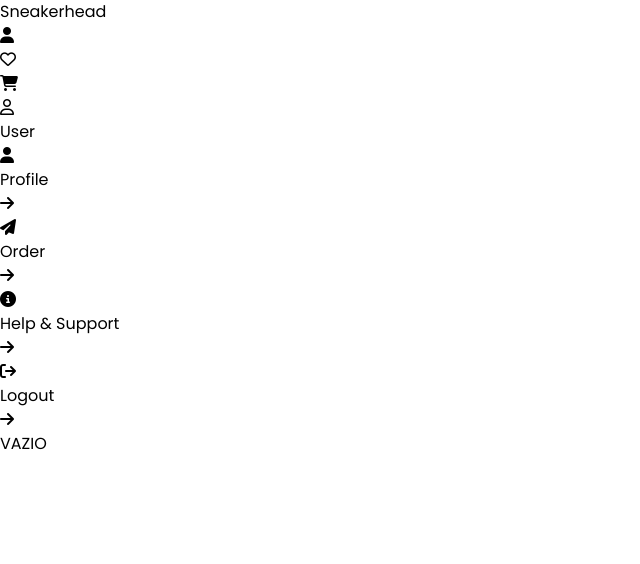
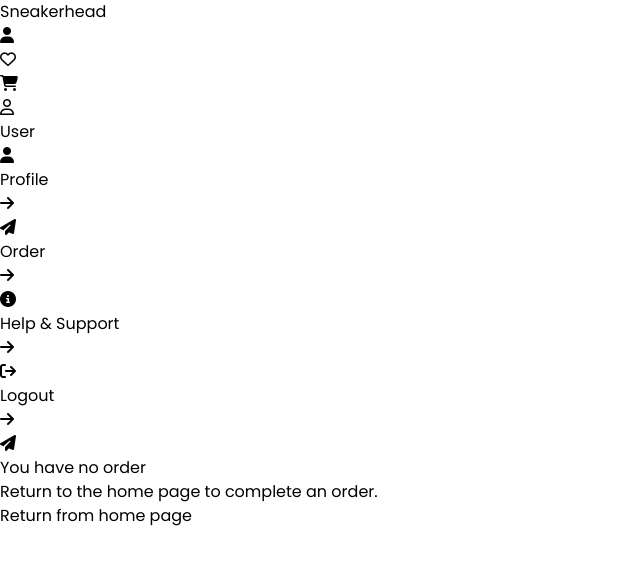
Before and after one commit to RonaldoFidelis/Shop-cart, a React (Vite) app: page /order in a window 1280 px wide. Shown: the top 564 px of the page, without its empty margins (0-640 px from the left). Built offline with nearby package versions, Linux system fonts and the light colour scheme.

Commit message:
Adjust components shopcart and checkout

```diff
--- a/src/class/Checkout.ts
+++ b/src/class/Checkout.ts
@@ -3,14 +3,17 @@
 import { ItemOrder } from "../interface/itemOrder";
 import { InterfaceOrder } from "../interface/order";
 import { Sneaker } from "../interface/sneaker";
+import { Redirector } from "./Redirector";
 
 export class Checkout implements InterfaceCheckout{
   shopCart: Cart;
   order: InterfaceOrder;
+  redirector: Redirector;
 
-  constructor(shopCart: Cart, order: InterfaceOrder) {
+  constructor(shopCart: Cart, order: InterfaceOrder, redirector: Redirector) {
     this.shopCart = shopCart;
     this.order = order;
+    this.redirector = redirector;
   }
 
   finalizeWish(sneaker: Sneaker[] ,total: number): void {
@@ -21,7 +24,8 @@
       total: total,
     };
     console.log('Nova ordem:',newOrder);
-    console.log(sneaker);
+    //this.order.receivedOrder();
     this.shopCart.clearCart();
+    this.redirector.navigateToOrder();
   }
 }
--- a/src/class/Order.ts
+++ b/src/class/Order.ts
@@ -24,5 +24,4 @@
   editOrder(order: ItemOrder): void {
     console.log(order);
   }
-
 }
--- a/src/class/ShopCart.ts
+++ b/src/class/ShopCart.ts
@@ -1,19 +1,16 @@
 import { Cart } from "../interface/cart";
 import { Sneaker } from "../interface/sneaker";
 import { ChooseSize } from "./ChooseSize";
-import { Redirector } from "./Redirector";
 
 export class ShopCart implements Cart{
   cart: Sneaker[];
   setCart: React.Dispatch<React.SetStateAction<Sneaker[]>>;
   size: ChooseSize;
-  redirector: Redirector;
 
-  constructor(cart: Sneaker[], setCar: React.Dispatch<React.SetStateAction<Sneaker[]>>, size: ChooseSize, redirector: Redirector) {
+  constructor(cart: Sneaker[], setCar: React.Dispatch<React.SetStateAction<Sneaker[]>>, size: ChooseSize) {
     this.cart = cart;
     this.setCart = setCar;
     this.size = size;
-    this.redirector = redirector;
   }
 
   addToCart(sneaker: Sneaker): void {
@@ -39,14 +36,12 @@
         updatedCart[index].quantity = (updatedCart[index].quantity || 0) + validSizes.length;
         updatedCart[index].size = existingSizes.concat(newSize);
         this.setCart(updatedCart);
-        this.redirector.navigateToCart();
       } else {
         window.alert("Você já adicionou o sneaker ao carrinho.");
       }
     } else {
       const newItem = { ...sneaker, quantity: validSizes.length, size: validSizes };
       this.setCart((prevCart) => [...prevCart, newItem]);
-      this.redirector.navigateToCart();
     }
     console.log(this.cart);
     this.size.clearSize(sneaker.id);
--- a/src/components/OrderEmpty.tsx
+++ b/src/components/OrderEmpty.tsx
@@ -1,9 +1,15 @@
+import { Link } from "react-router-dom";
+
 export function OrderEmpty() {
 
-
   return(
-    <div>
-      VAZIO
-    </div>
+    <div className="flex flex-col items-center justify-center pt-20">
+    <i className="text-[#F30000] text-7xl fa-solid fa-paper-plane mb-5"></i>
+    <h1 className="text-center text-lg font-normal text-[#F30000]">You have no order</h1>
+    <h2 className="text-center text-base font-normal">Return to the home page to complete an order.</h2>
+    <Link
+      className="flex items-center justify-center mt-5 px-5 py-2 border-2 border-[#F30000] text-center text-[#F30000] cursor-pointer"
+      to='/'>Return from home page</Link>
+  </div>
   )
 }
--- a/src/hooks/useMain.tsx
+++ b/src/hooks/useMain.tsx
@@ -16,9 +16,9 @@
   const redirector = new Redirector();
 
   const chooseSize = new ChooseSize(size, setSize, checkbox, setCheckbox);
-  const shopCart = new ShopCart(cart, setCart, chooseSize, redirector);
+  const shopCart = new ShopCart(cart, setCart, chooseSize);
   const orders = new Order(order, setOrder);
-  const checkout = new Checkout(shopCart, orders);
+  const checkout = new Checkout(shopCart, orders, redirector);
   const favorites = new Favorite(favorite, setFavorite);
 
   return {cart, setCart, shopCart, chooseSize, checkout, favorites, orders, redirector}
--- a/src/interface/cart.ts
+++ b/src/interface/cart.ts
@@ -1,12 +1,10 @@
 import { ChooseSize } from "../class/ChooseSize";
-import { Redirector } from "../class/Redirector";
 import { Sneaker } from "./sneaker";
 
 export interface Cart {
   cart: Sneaker[];
   setCart: React.Dispatch<React.SetStateAction<Sneaker[]>>;
   size: ChooseSize;
-  redirector: Redirector;
   addToCart(sneaker: Sneaker): void;
   isEmpty(): boolean;
   removeFromCart(sneaker: Sneaker): void;
```
